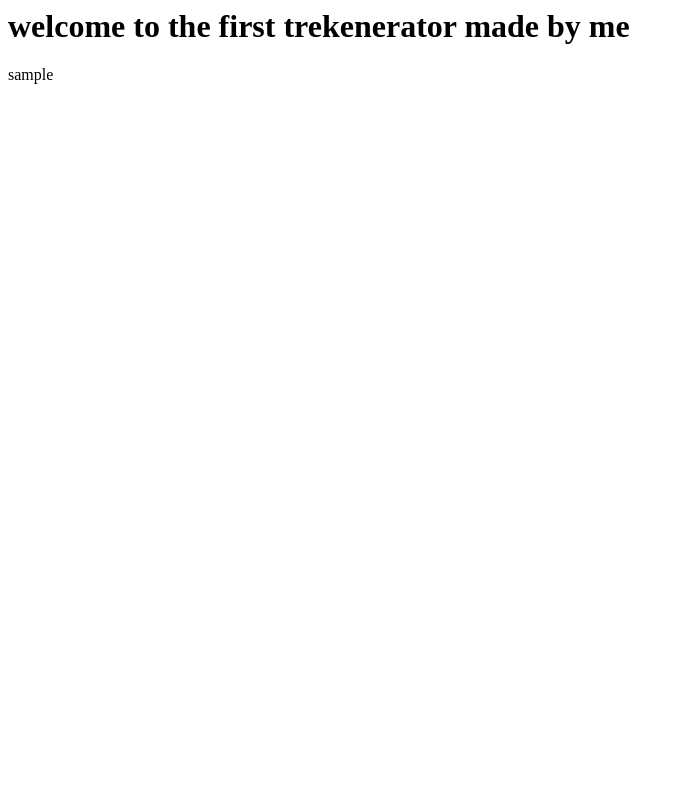
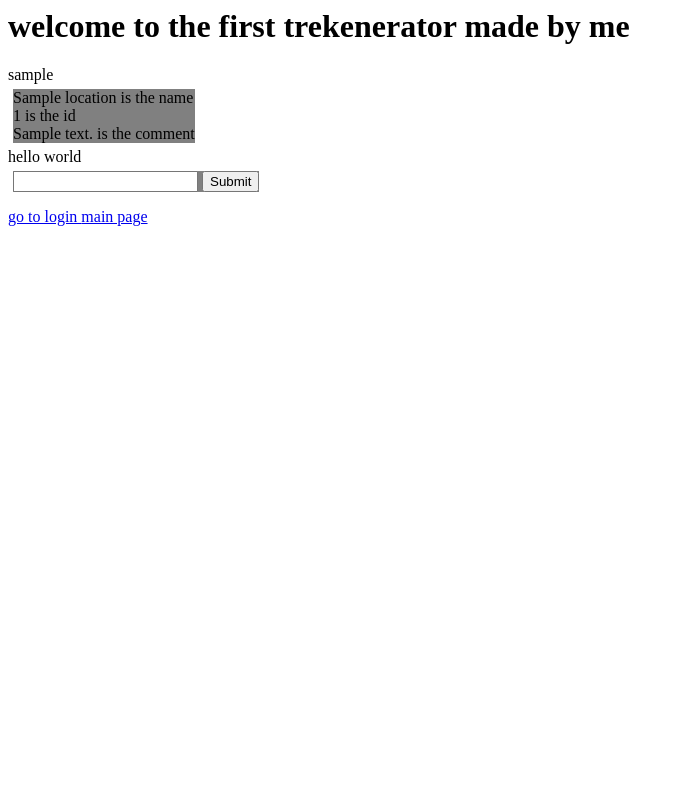
Before and after one commit to MannOfPootis/Trekenerator, a PHP site: page /trekenerator/trekenerator/display/info.php?thing=location&ID=1 in a window 1280 px wide. Shown: the whole page, without its empty margins (0-684 px from the left). Run offline with PHP 8.4, Linux system fonts and the light colour scheme; the visitor is signed in with stand-in values (Sample User, id 1); tables that the repository leaves empty or names only in its code hold one stand-in row (values such as "Sample post").

Commit message:
Commenting added
I have added the ablility to comment

```diff
--- /dev/null
+++ b/trekenerator/commenting/commentPath.php
@@ -0,0 +1,48 @@
+<?php
+include "../check/config.php";
+include "../methods.php";
+//include "../check/login.php";
+echo "hello world";
+
+    if(isset($_POST["comment"])){
+    if(strlen($_POST["comment"])>1)
+    {
+        $comment=$_POST["comment"];
+        $topic=$_GET["thing"];
+        $idObject=$_GET["ID"];
+        $username=$_SESSION["username"];
+        $idUser=sqli_takefirst($conn->query("SELECT id FROM account where username = '$username'"));
+       // $idObject=sqli_takefirst($conn->query("SELECT id FROM $topic where name = '$idObject'"));
+        $conn->query("INSERT INTO comment(poster,text,topic,towards)
+        values('$idUser','$comment','$topic','$idObject')
+        ");
+    }
+}
+
+
+?>
+<html>
+    <head>
+        <style>
+            form{
+                background-color:gray;
+                width: fit-content;
+            }
+        </style>
+    </head>
+<body>
+    <script type="text/javascript">
+
+    </script>
+<div class = "box">
+<form action="" method="post">
+<input type ="text" name="comment"/>
+<input type="submit" >
+<div id ="problem"></div>
+</div>
+</form>
+<a href="http://localhost/trekenerator/trekenerator/login.php">go to login </a>
+<a href="http://localhost/trekenerator/trekenerator/mainPage.php">main page</a>
+
+</body>
+</html>
--- a/trekenerator/display/info.php
+++ b/trekenerator/display/info.php
@@ -22,16 +22,17 @@
         <?php
         include "../check/config.php";
         include "../check/login.php";
-        if(isset($_GET["thing"])&&isset($_GET["name"])){
-
-            switch ($_GET["thing"])
+        if(isset($_GET["thing"])&&isset($_GET["ID"])){
+            $ID=$_GET["ID"];
+            $topic =$_GET["thing"];
+            switch ($topic)
             {
                 case "location":
-                    echo "ligmaballs";
-                    $name=$_GET["name"];
+
+
 
                    // $row = mysql_fetch_row($res);
-                   $allPlaces=$conn->query("SELECT* from location WHERE name='$name' ");
+                   $allPlaces=$conn->query("SELECT* from location WHERE id='$ID' ");
                    $sus=0;
                    while($place = mysqli_fetch_array(
                        $allPlaces,MYSQLI_ASSOC)){
@@ -52,8 +53,8 @@
 
                        }break;
                 case "path":
-                    echo "ligmaballs";
-                    $name=$_GET["name"];
+
+
 
                    // $row = mysql_fetch_row($res);
                    $allPlaces=$conn->query("SELECT* from path  WHERE name='$name' ");
@@ -85,6 +86,18 @@
                        }break;
             }
         }
+        include "../commenting/commentPath.php";
+        $comments=$conn->query("SELECT * from  comment where topic ='$topic' and towards = '$ID'");
+        while($comment= mysqli_fetch_array(
+            $comments,MYSQLI_ASSOC)){
+                $posterId=$comment["poster"];
+                $text =$comment["text"];
+                //$towards
+                //$topic=
+                $postername= sqli_takefirst($conn->query("SELECT username from account where id = '$posterId'"));
+                echo"<div>$postername says: $text </div>";
+            }
+
     ?>
     </body>
 
--- a/trekenerator/display/interweb.php
+++ b/trekenerator/display/interweb.php
@@ -27,11 +27,11 @@
     // angle
     var angle = Math.atan2((y1-y2),(x1-x2))*(180/Math.PI);
     // make hr
-    var htmlLine = "<a  href=http://localhost/trekenerator/trekenerator/display/info.php?thing=path&name="+ name+"><div style='padding:0px; margin:0px; height:" + thickness +
+    var htmlLine = "<a  href=http://localhost/trekenerator/trekenerator/display/info.php?thing=path&name="+ name+" style='padding:0px; margin:0px; height:" + thickness +
      "px; background-color:" + color +
       "; line-height:1px; position:absolute; left:" + cx +
       "px; top:" + cy +
-      "px; width:" + length +"px; -moz-transform:rotate(" + angle + "deg);-webkit-transform:rotate(" + angle + "deg); -o-transform:rotate(" + angle + "deg); -ms-transform:rotate(" + angle + "deg); transform:rotate(" + angle + "deg);' ><div/></a>";
+      "px; width:" + length +"px; -moz-transform:rotate(" + angle + "deg);-webkit-transform:rotate(" + angle + "deg); -o-transform:rotate(" + angle + "deg); -ms-transform:rotate(" + angle + "deg); transform:rotate(" + angle + "deg);' ></a>";
     //
     //alert(htmlLine);
     document.body.innerHTML += htmlLine;
@@ -81,7 +81,7 @@
         left: $randx%;
         top: $randy%'
         class = '' id='$placeId'>
-            <a href='http://localhost/trekenerator/trekenerator/display/info.php?thing=location&name=$placeName'>
+            <a href='http://localhost/trekenerator/trekenerator/display/info.php?thing=location&ID=$placeId'>
                 $placeName
             </a>
         </div>";//TO DO: add math to calc angles
--- /dev/null
+++ b/trekenerator/methods.php
@@ -0,0 +1,12 @@
+<?php
+function sqli_takefirst($sqli){
+    while ($row = $sqli->fetch_assoc()) {
+        foreach($row as $first){
+            return $first;
+        }
+      }
+}
+
+
+
+?>
--- a/trekenerator/signup.php
+++ b/trekenerator/signup.php
@@ -45,7 +45,6 @@
                 width: fit-content;
             }
         </style>
-
     </head>
 <body>
     <script type="text/javascript">
```
